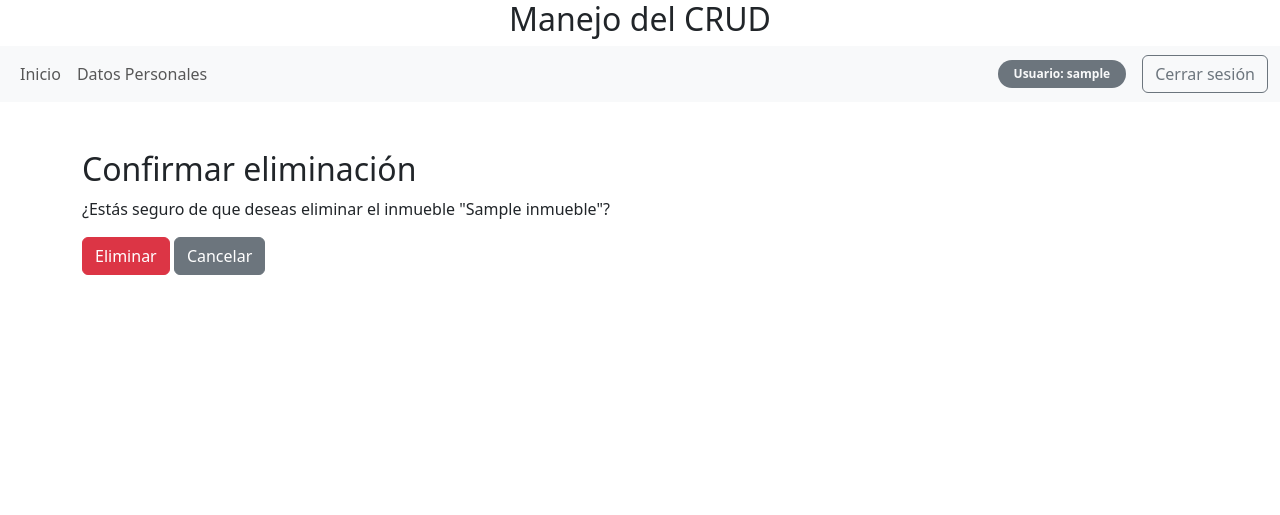
After one commit to maxquinteros/proyecto2-hito-4-y-5, a Django app: page /eliminar_inmueble/1/ in a window 1280 px wide. The commit adds this page. Shown: the top 515 px of the page. Run offline with Django 5.2, Linux system fonts and the light colour scheme; a user stored in the database is signed in; tables that the repository leaves empty hold one stand-in row (values such as "Sample post"); some libraries are stand-ins or nearby versions.

Commit message:
fourth commit

```diff
--- a/ManejoDelCrud/urls.py
+++ b/ManejoDelCrud/urls.py
@@ -1,7 +1,7 @@
 from django.contrib import admin
 from django.contrib.auth import views as auth_views
 from django.urls import path
-from web.views import index, usuario, login, register, editar_perfil, agregar_inmueble, ver_inmuebles
+from web.views import index, usuario, login, register, editar_perfil, agregar_inmueble, ver_inmuebles, editar_inmueble, eliminar_inmueble
 
 urlpatterns = [
     path('admin/', admin.site.urls),
@@ -12,4 +12,6 @@ urlpatterns = [
     path('usuario/', editar_perfil, name='usuario'),
     path('agregar_inmueble/', agregar_inmueble, name='agregar_inmueble'),
     path('ver_inmuebles/', ver_inmuebles, name='ver_inmuebles'),
+    path('editar_inmueble/<int:inmueble_id>/', editar_inmueble, name='editar_inmueble'),
+    path('eliminar_inmueble/<int:inmueble_id>/', eliminar_inmueble, name='eliminar_inmueble'),
 ]
--- /dev/null
+++ b/web/templates/confirmar_eliminacion.html
@@ -0,0 +1,13 @@
+{% extends 'base.html' %}
+
+{% block content %}
+<div class="container mt-5">
+  <h2>Confirmar eliminación</h2>
+  <p>¿Estás seguro de que deseas eliminar el inmueble "{{ inmueble.nombre }}"?</p>
+  <form method="post">
+    {% csrf_token %}
+    <button type="submit" class="btn btn-danger">Eliminar</button>
+    <a href="{% url 'ver_inmuebles' %}" class="btn btn-secondary">Cancelar</a>
+  </form>
+</div>
+{% endblock %}
--- a/web/templates/ver_inmuebles.html
+++ b/web/templates/ver_inmuebles.html
@@ -11,7 +11,9 @@
         Dirección: {{ inmueble.direccion }}<br>
         Precio: {{ inmueble.precio_mensual_del_arriengo }}<br>
         Tipo: {{ inmueble.tipo_de_inmueble }}<br>
-        Comuna: {{ inmueble.comuna }}
+        Comuna: {{ inmueble.comuna }}<br>
+        <a href="{% url 'editar_inmueble' inmueble.id %}" class="btn btn-warning btn-sm">Editar</a>
+        <a href="{% url 'eliminar_inmueble' inmueble.id %}" class="btn btn-danger btn-sm" onclick="return confirm('¿Estás seguro de que deseas eliminar este inmueble?');">Eliminar</a>
       </li>
     {% empty %}
       <li class="list-group-item">No hay inmuebles para mostrar.</li>
--- a/web/views.py
+++ b/web/views.py
@@ -112,3 +112,27 @@ def ver_inmuebles(request):
         inmuebles = Inmuebles.objects.none()
 
     return render(request, 'ver_inmuebles.html', {'inmuebles': inmuebles})
+
+@login_required
+def editar_inmueble(request, inmueble_id):
+    inmueble = get_object_or_404(Inmuebles, id=inmueble_id)
+
+    if request.method == 'POST':
+        form = InmuebleForm(request.POST, instance=inmueble)
+        if form.is_valid():
+            form.save()
+            return redirect('ver_inmuebles')
+    else:
+        form = InmuebleForm(instance=inmueble)
+
+    return render(request, 'editar_inmueble.html', {'form': form, 'inmueble': inmueble})
+
+@login_required
+def eliminar_inmueble(request, inmueble_id):
+    inmueble = get_object_or_404(Inmuebles, id=inmueble_id)
+
+    if request.method == 'POST':
+        inmueble.delete()
+        return redirect('ver_inmuebles')
+
+    return render(request, 'confirmar_eliminacion.html', {'inmueble': inmueble})
```
Also changed, not shown: web/templates/editar_inmueble.html (added, +12 -0 lines).
